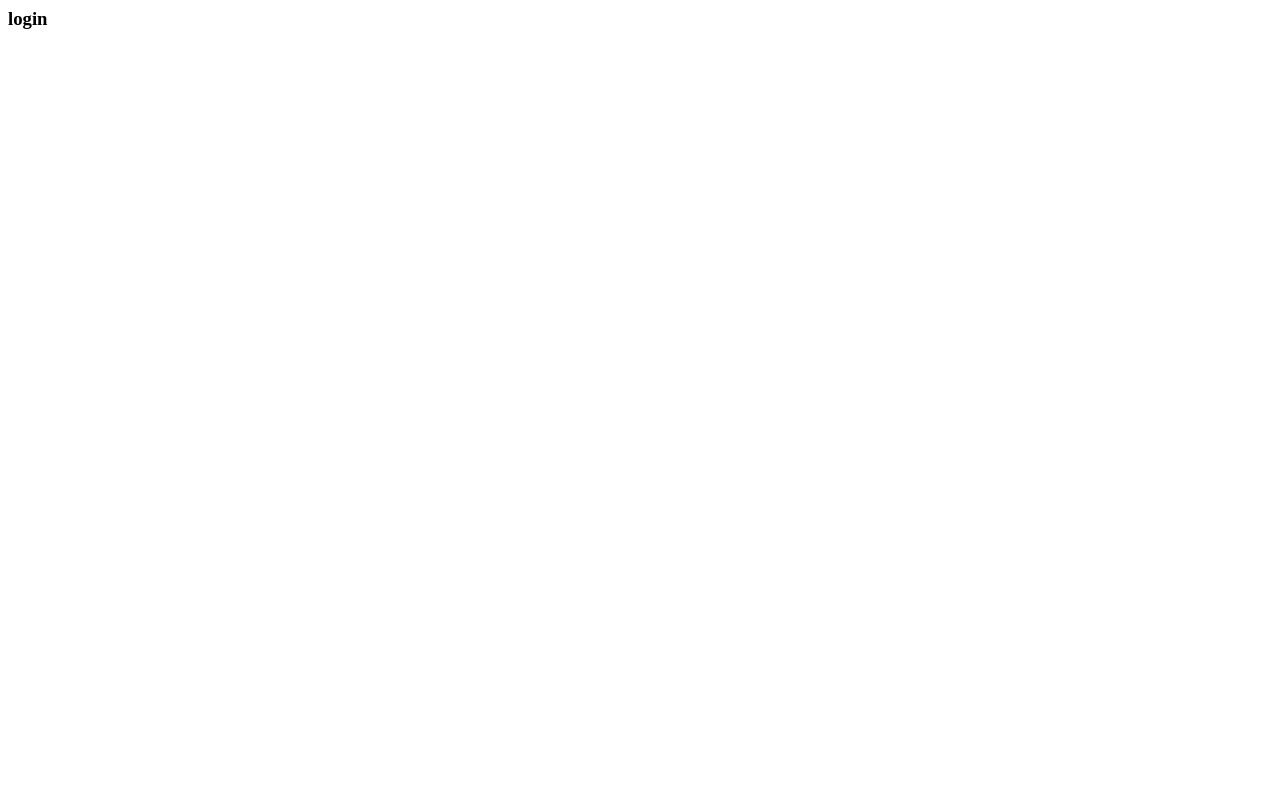
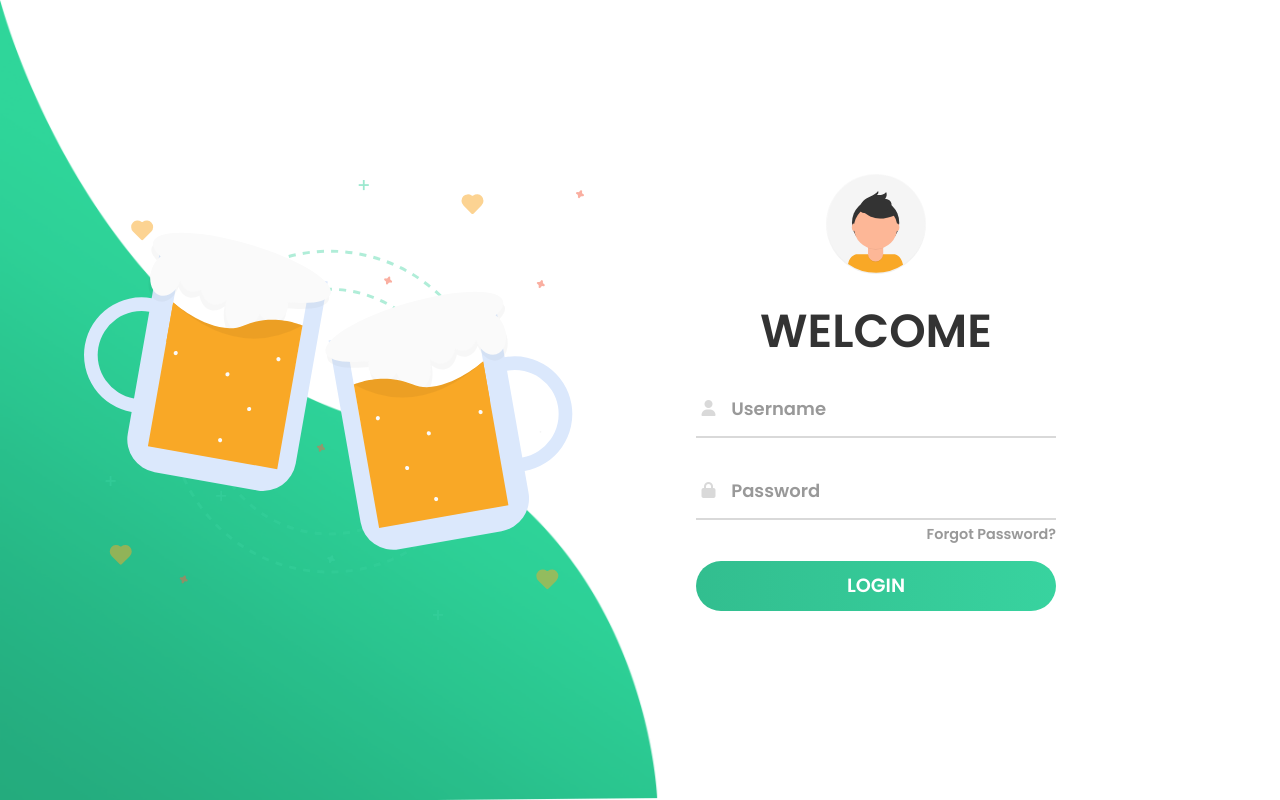
Before and after one commit to patryktomaszewski/BeerPongChampions, a Django app: page /login/ in a window 1280 px wide. Before the commit the page is almost empty. Run offline with Django 3.2, Linux system fonts and the light colour scheme; some libraries are stand-ins or nearby versions.

Commit message:
login page

```diff
--- a/beerpongchampions/championship/models.py
+++ b/beerpongchampions/championship/models.py
@@ -1,5 +1,7 @@
 from django.db import models
 from django.contrib.auth.models import User
+from django.shortcuts import render
+
 # Create your models here.
 
 class Player(models.Model):
--- a/beerpongchampions/championship/templates/championship/home.html
+++ b/beerpongchampions/championship/templates/championship/home.html
@@ -36,7 +36,7 @@
 
     <div class="break"></div> <!-- break row-->
 
-    <a class="circle" style="display:block" href="#">
+    <a class="circle" style="display:block" href={% url 'login' %}>
         <div class="text">
             <p>Your Profile</p>
         </div>
--- a/beerpongchampions/championship/templates/championship/login.html
+++ b/beerpongchampions/championship/templates/championship/login.html
@@ -1 +1,49 @@
-<h3>login</h3>
+
+{% load static %}
+<!DOCTYPE html>
+<html>
+<head>
+	<title>Login Form</title>
+	<link rel="stylesheet" type="text/css" href="{% static '/css/login.css'%}">
+	<link href="https://fonts.googleapis.com/css?family=Poppins:600&display=swap" rel="stylesheet">
+	<script src="https://kit.fontawesome.com/a81368914c.js"></script>
+	<meta name="viewport" content="width=device-width, initial-scale=1">
+</head>
+<body>
+    <img class="wave" src="{% static 'images/wave.png' %}">
+    <div class="container">
+        <div class="img">
+            <img src="{% static '/images/undraw_Beer_celebration_cefj.svg' %}">
+        </div>
+        <div class="login-content">
+            <form action="" method="POST">
+                {% csrf_token %}
+                <img src="{% static '/images/undraw_profile_pic_ic5t.svg' %}">
+                <h2 class="title">Welcome</h2>
+                <div class="input-div one">
+                    <div class="i">
+                        <i class="fas fa-user"></i>
+                    </div>
+                    <div class="div">
+                        <h5>Username</h5>
+                        <input type="text" class="input" name="username">
+                    </div>
+                </div>
+                <div class="input-div pass">
+                    <div class="i">
+                        <i class="fas fa-lock"></i>
+                    </div>
+                    <div class="div">
+                        <h5>Password</h5>
+                        <input type="password" class="input" name="password">
+                    </div>
+                </div>
+                <a href="#">Forgot Password?</a>
+                <input type="submit" class="btn" value="Login">
+
+            </form>
+        </div>
+    </div>
+    <script type="text/javascript" src="{% static '/js/login.js' %}"></script>
+</body>
+</html>
--- a/beerpongchampions/championship/templates/championship/main.html
+++ b/beerpongchampions/championship/templates/championship/main.html
@@ -9,6 +9,10 @@
     <link rel="stylesheet" type="text/css" href="{% static '/css/main.css'%}">
     {% block styles %}
     {% endblock %}
+
+    {% block meta%}
+    {% endblock %}
+
 
 </head>
 <body>
--- a/beerpongchampions/championship/urls.py
+++ b/beerpongchampions/championship/urls.py
@@ -3,6 +3,6 @@ from . import views
 
 urlpatterns = [
     path('', views.home, name="home"),
-    path('login/', views.login, name="login"),
+    path('login/', views.loginPage, name="login"),
     path('leaderboard/', views.leaderboard, name="leaderboard"),
 ]
--- a/beerpongchampions/championship/views.py
+++ b/beerpongchampions/championship/views.py
@@ -1,7 +1,7 @@
 from django.shortcuts import render
-
+from django.contrib.auth import authenticate, login, logout
 # Create your views here.
-
+from .models import *
 
 def leaderboard(request):
     context = {}
@@ -12,6 +12,16 @@ def home(request):
     return render(request, 'championship/home.html', context)
 
 
-def login(request):
+def loginPage(request):
+
+    if request.method == 'POST':
+        username = request.POST.get('username')
+        password = request.POST.get('password')
+
+        user = authenticate(request, username=username, password=password)
+
+        if user is not None:
+            login(request, user)
+
     context = {}
     return render(request, 'championship/login.html', context)
--- /dev/null
+++ b/beerpongchampions/static/css/login.css
@@ -0,0 +1,222 @@
+*{
+	padding: 0;
+	margin: 0;
+	box-sizing: border-box;
+}
+
+body{
+    font-family: 'Poppins', sans-serif;
+    overflow: hidden;
+}
+
+.wave{
+	position: fixed;
+	bottom: 0;
+	left: 0;
+	height: 100%;
+	z-index: -1;
+}
+
+.container{
+    width: 100vw;
+    height: 100vh;
+    display: grid;
+    grid-template-columns: repeat(2, 1fr);
+    grid-gap :7rem;
+    padding: 0 2rem;
+}
+
+.img{
+	display: flex;
+	justify-content: flex-end;
+	align-items: center;
+}
+
+.login-content{
+	display: flex;
+	justify-content: flex-start;
+	align-items: center;
+	text-align: center;
+}
+
+.img img{
+	width: 500px;
+}
+
+form{
+	width: 360px;
+}
+
+.login-content img{
+    height: 100px;
+}
+
+.login-content h2{
+	margin: 15px 0;
+	color: #333;
+	text-transform: uppercase;
+	font-size: 2.9rem;
+}
+
+.login-content .input-div{
+	position: relative;
+    display: grid;
+    grid-template-columns: 7% 93%;
+    margin: 25px 0;
+    padding: 5px 0;
+    border-bottom: 2px solid #d9d9d9;
+}
+
+.login-content .input-div.one{
+	margin-top: 0;
+}
+
+.i{
+	color: #d9d9d9;
+	display: flex;
+	justify-content: center;
+	align-items: center;
+}
+
+.i i{
+	transition: .3s;
+}
+
+.input-div > div{
+    position: relative;
+	height: 45px;
+}
+
+.input-div > div > h5{
+	position: absolute;
+	left: 10px;
+	top: 50%;
+	transform: translateY(-50%);
+	color: #999;
+	font-size: 18px;
+	transition: .3s;
+}
+
+.input-div:before, .input-div:after{
+	content: '';
+	position: absolute;
+	bottom: -2px;
+	width: 0%;
+	height: 2px;
+	background-color: #38d39f;
+	transition: .4s;
+}
+
+.input-div:before{
+	right: 50%;
+}
+
+.input-div:after{
+	left: 50%;
+}
+
+.input-div.focus:before, .input-div.focus:after{
+	width: 50%;
+}
+
+.input-div.focus > div > h5{
+	top: -5px;
+	font-size: 15px;
+}
+
+.input-div.focus > .i > i{
+	color: #38d39f;
+}
+
+.input-div > div > input{
+	position: absolute;
+	left: 0;
+	top: 0;
+	width: 100%;
+	height: 100%;
+	border: none;
+	outline: none;
+	background: none;
+	padding: 0.5rem 0.7rem;
+	font-size: 1.2rem;
+	color: #555;
+	font-family: 'poppins', sans-serif;
+}
+
+.input-div.pass{
+	margin-bottom: 4px;
+}
+
+a{
+	display: block;
+	text-align: right;
+	text-decoration: none;
+	color: #999;
+	font-size: 0.9rem;
+	transition: .3s;
+}
+
+a:hover{
+	color: #38d39f;
+}
+
+.btn{
+	display: block;
+	width: 100%;
+	height: 50px;
+	border-radius: 25px;
+	outline: none;
+	border: none;
+	background-image: linear-gradient(to right, #32be8f, #38d39f, #32be8f);
+	background-size: 200%;
+	font-size: 1.2rem;
+	color: #fff;
+	font-family: 'Poppins', sans-serif;
+	text-transform: uppercase;
+	margin: 1rem 0;
+	cursor: pointer;
+	transition: .5s;
+}
+.btn:hover{
+	background-position: right;
+}
+
+
+@media screen and (max-width: 1050px){
+	.container{
+		grid-gap: 5rem;
+	}
+}
+
+@media screen and (max-width: 1000px){
+	form{
+		width: 290px;
+	}
+
+	.login-content h2{
+        font-size: 2.4rem;
+        margin: 8px 0;
+	}
+
+	.img img{
+		width: 400px;
+	}
+}
+
+@media screen and (max-width: 900px){
+	.container{
+		grid-template-columns: 1fr;
+	}
+
+	.img{
+		display: none;
+	}
+
+	.wave{
+		display: none;
+	}
+
+	.login-content{
+		justify-content: center;
+	}
+}
--- /dev/null
+++ b/beerpongchampions/static/js/login.js
@@ -0,0 +1,20 @@
+const inputs = document.querySelectorAll(".input");
+
+
+function addcl(){
+	let parent = this.parentNode.parentNode;
+	parent.classList.add("focus");
+}
+
+function remcl(){
+	let parent = this.parentNode.parentNode;
+	if(this.value == ""){
+		parent.classList.remove("focus");
+	}
+}
+
+
+inputs.forEach(input => {
+	input.addEventListener("focus", addcl);
+	input.addEventListener("blur", remcl);
+});
```
Also changed, not shown: beerpongchampions/championship/migrations/0001_initial.py (added), beerpongchampions/championship/templates/championship/register.html (added), beerpongchampions/static/images/undraw_Beer_celebration_cefj.svg (added), beerpongchampions/static/images/undraw_profile_pic_ic5t.svg (added), beerpongchampions/static/images/wave.png (added).
